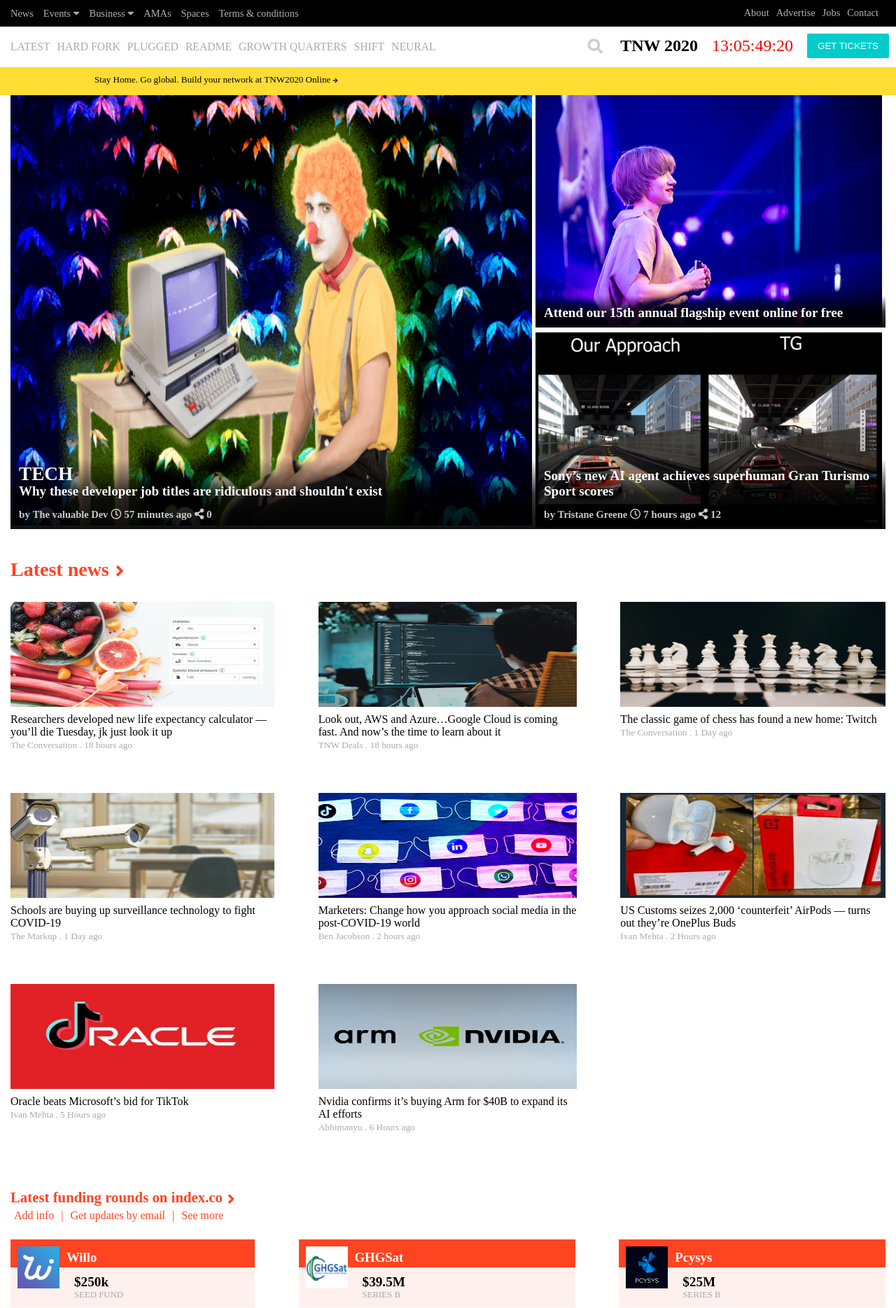
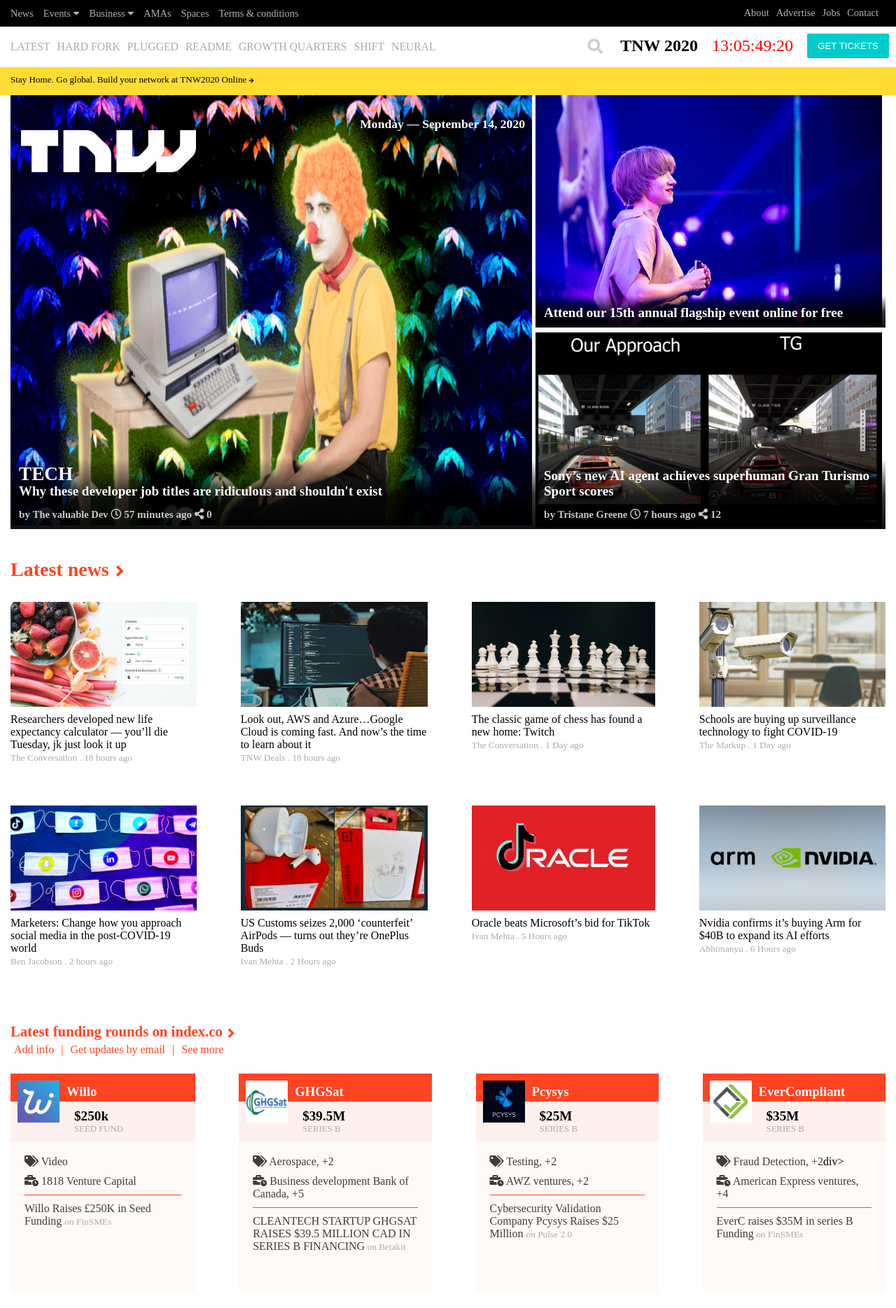
Before and after one commit to tahiry-dev/tnw-replica, a PHP site: page / in a window 1280 px wide. Shown: the top 1869 px of the page at 70% size. Run offline with PHP 8.4, Linux system fonts and the light colour scheme; some libraries are stand-ins or nearby versions.

Commit message:
style all the sizing version

```diff
--- a/index.html
+++ b/index.html
@@ -82,11 +82,9 @@
     <main>
         <article class="jumbotron">
             <div class="jumbotron-left parent-element">
+                <p class="d-none date">Monday — September 14, 2020</p>
+                <a class="d-none big-tnw-logo" href="#"><img src="images/tnw-transparent.svg" alt="tnw-logo"></a>
                 <img class="jumbo-feature-image" src="images/Jumbo-left-background.png" alt="computer scientist">
-                <a class="d-none" href="#"><img src="images/tnw-transparent.svg" alt="tnw-logo"></a>
-                <div class="showing-date">
-                    <p class="d-none">Monday — September 14, 2020</p>
-                </div>
                 <div class="jumbo-description child-element">
                     <h5><a class="no-decoration white-color" href="#">TECH</a></h5>
                     <h1><a class="no-decoration white-color description" href="#">Why these developer job titles are
--- a/style.css
+++ b/style.css
@@ -620,7 +620,6 @@
   .all-miscellaneous-boxes {
     display: grid;
     grid-template-columns: repeat(2, auto);
-    grid-template-rows: repeat(5, auto);
     grid-gap:1% 3%;
   }
 
@@ -641,9 +640,14 @@
   }
 
   /* ---footer--- */
+
   .foot-tnw-image {
     width: 8%;
     height: auto;
+  }
+
+  .credits {
+    padding: 5%;
   }
 
   .credits p {
@@ -662,6 +666,78 @@
 
   .top-menu-right a {
     font-size: 0.9em;
+  }
+
+  .follow-up-link{
+    position: relative;
+  }
+
+  .follow-up-link a {
+    position: absolute;
+    left: 15px;
+    bottom: 14px;
+  }
+
+  /* ---jumbotron--- */
+
+  .date {
+    display: block;
+    font-size: 1.1em;
+    font-weight: bold;
+    position: absolute;
+    right: 2%;
+    top: 5%;
+    color: white;
+  }
+
+  .big-tnw-logo {
+    display: block;
+    width: 250px;
+    position: absolute;
+    left: 2%;
+    top: 8%;
+  }
+
+  /* ---main-news--- */
+
+  .boxes-of-news {
+    display: grid;
+    grid-template-columns: repeat(4, auto);
+    grid-column-gap: 5%;
+  }
+
+  /* ---main-fundings--- */
+
+  .last-funding-box {
+    display: grid;
+  }
+
+  .boxes-of-funding {
+    display: grid;
+    grid-template-columns: repeat(4, auto);
+    grid-column-gap: 5%;
+  }
+
+  .funding-type {
+    background-color: rgb(255,250,248);
+    padding: 10px 20px;
+    height: 215px;
+  }
+
+  /* ---main miscellaneous--- */
+
+  .all-miscellaneous-boxes {
+    display: grid;
+    grid-template-columns: repeat(3, auto);
+    grid-gap: 1% 3%;
+  }
+
+  /* ---main deals--- */
+
+  .deals-box-wrapper {
+    display: grid;
+    grid-template-columns: repeat(4, auto);
+    grid-column-gap: 3%;
   }
 
 }
@@ -692,7 +768,6 @@
     border: none;
     border-radius: 2px;
   }
-
 }
 
 @media screen and (min-width: 1214px) {
```
